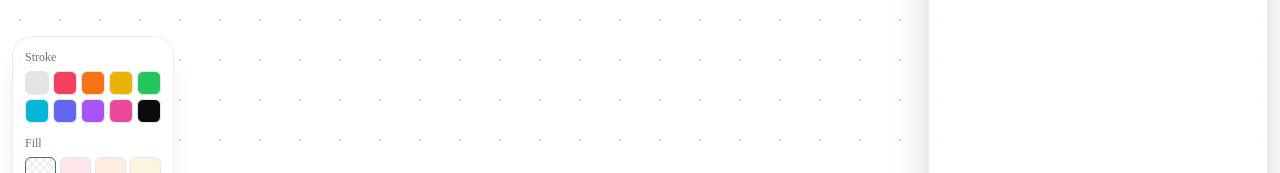
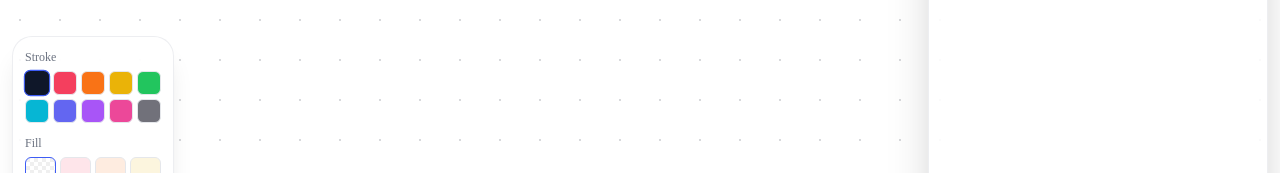
Before and after one commit to PRABHMANNAT/iNFINITE-white-BOARD, a Next.js app: page /canvas in a window 1280 px wide. Shown: the part 240-413 px from the top of the page. Built offline with nearby package versions, Linux system fonts and the light colour scheme.

Commit message:
feat(theme): first stroke swatch is currentColor (auto-theme) — last swatch is neutral gray

```diff
--- a/src/canvas/style-panel.tsx
+++ b/src/canvas/style-panel.tsx
@@ -3,8 +3,9 @@
 import { useCanvas } from './store';
 import { cn } from '@/lib/cn';
 
+// First swatch is `currentColor` — follows theme foreground.
 const STROKES = [
-  '#e4e4e7',
+  'currentColor',
   '#f43f5e',
   '#f97316',
   '#eab308',
@@ -13,7 +14,7 @@ const STROKES = [
   '#6366f1',
   '#a855f7',
   '#ec4899',
-  '#0a0a0f',
+  '#71717a',
 ];
 
 const FILLS = [
@@ -47,9 +48,12 @@ export function StylePanel() {
               aria-label={`Stroke ${c}`}
               className={cn(
                 'h-6 w-6 rounded-md border transition-transform',
-                stroke === c ? 'border-accent scale-110' : 'border-border'
+                stroke === c ? 'border-accent scale-110' : 'border-border',
+                c === 'currentColor' && 'text-fg'
               )}
-              style={{ background: c }}
+              style={{
+                background: c === 'currentColor' ? 'currentColor' : c,
+              }}
             />
           ))}
         </div>
```
